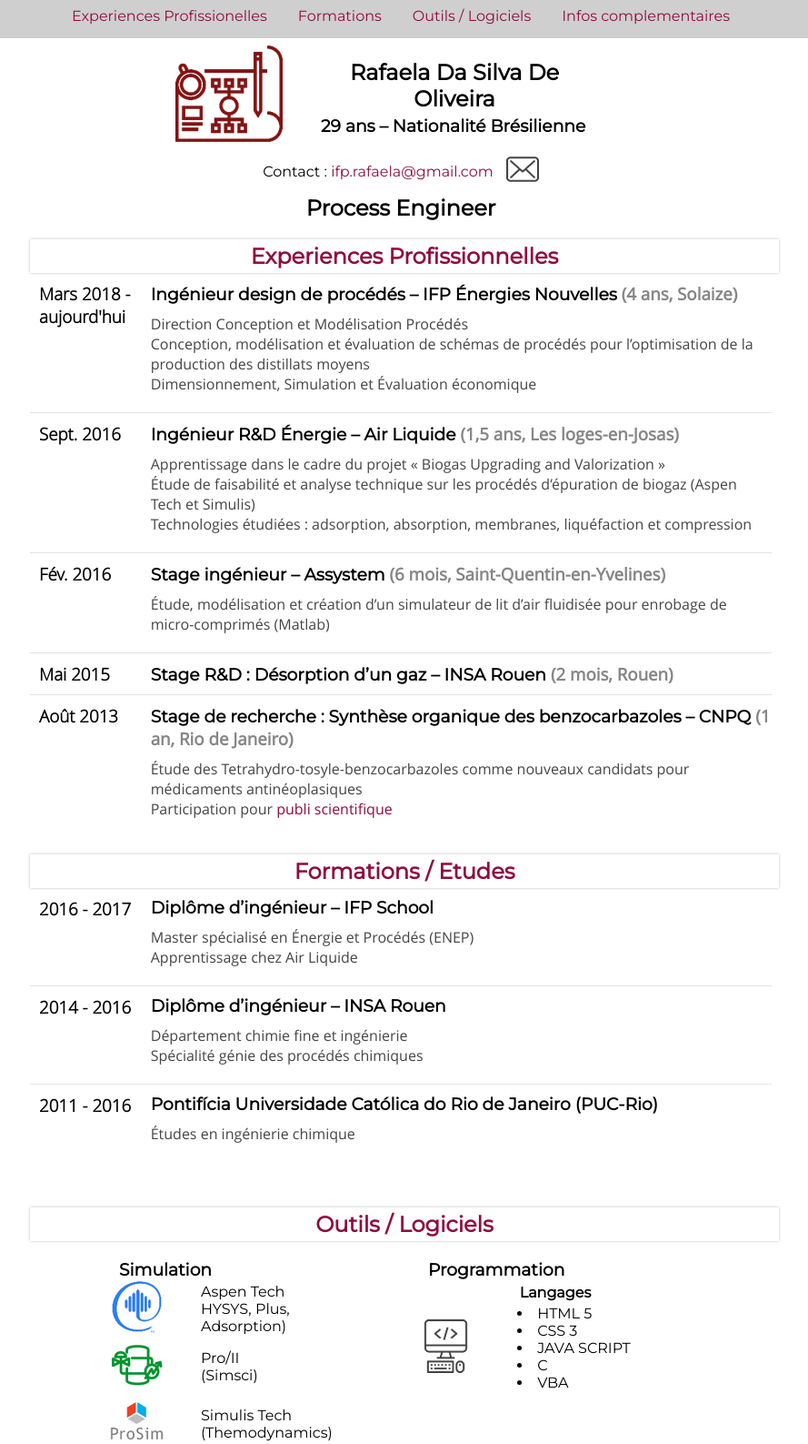
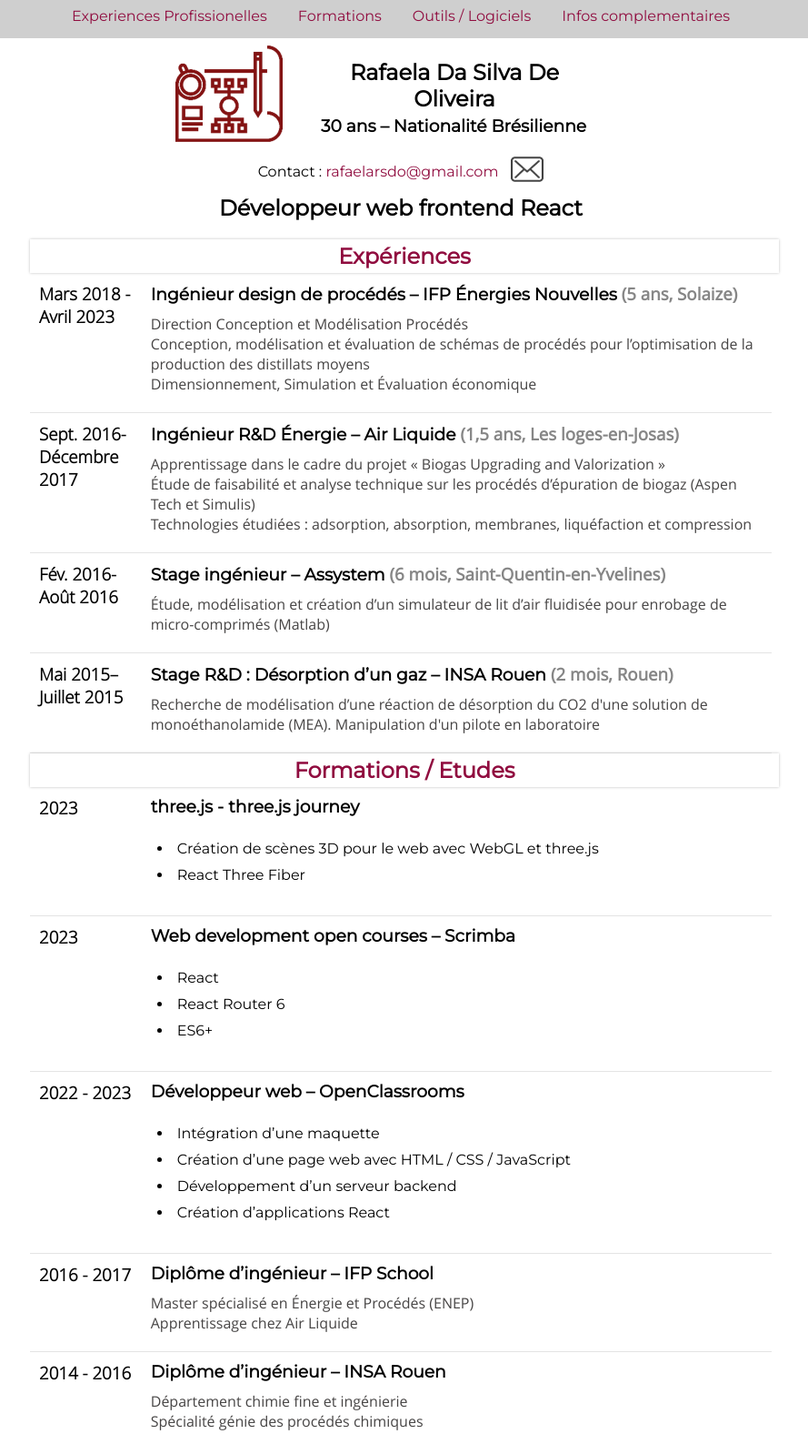
Before and after one commit to rafaeladev/cv, a plain HTML site: page index.html in a window 1280 px wide. Shown: the part 12-1599 px from the top of the page at 91% size, without its empty margins (199-1088 px from the left). Drawn offline with Linux system fonts and the light colour scheme.

Commit message:
cv update

```diff
--- a/index.html
+++ b/index.html
@@ -51,23 +51,23 @@
                         <div class="main_alignflexend"><img src="images/Image1.png"></div>
                         <div class="titre main_alignflexcenter">
                             <h1 class="titres_dry"> Rafaela Da Silva De Oliveira </h1>
-                            <h3>29 ans – Nationalité Brésilienne</h3>
+                            <h3>30 ans – Nationalité Brésilienne</h3>
                         </div>
                     </div>
                     <div class="title_coordonees">
                         <div class="main_flex">
-                            <div class="title_text title_padding main_alignflexcenter">Contact : <a href="mailto:ifp.rafaela@gmail.com" class="hover-underline-animation">ifp.rafaela@gmail.com</a> </div>
+                            <div class="title_text title_padding main_alignflexcenter">Contact : <a href="mailto:ifp.rafaela@gmail.com" class="hover-underline-animation">rafaelarsdo@gmail.com</a> </div>
                             <div class="main_alignflexend title_padding"><img src="images/mail.png"></div>
                         </div>
                     </div>
-                    <h1 class="titres_dry"> Process Engineer </h1>
+                    <h1 class="titres_dry"> Développeur web frontend React</h1>
                 </div>
             <!--Section des Experiences profissionnelles-->
-                <h2 id="Experiences" class="titres_dry">Experiences Profissionnelles</h2>
+                <h2 id="Experiences" class="titres_dry">Expériences</h2>
                     <div class="conteneur main_flex main_alignflexstart">
-                        <div class="date"><h3>Mars 2018 -</br>aujourd'hui</h3></div>
+                        <div class="date"><h3>Mars 2018 -</br>Avril 2023</h3></div>
                         <div class="experiences main_colflex">
-                            <h3>Ingénieur design de procédés – IFP Énergies Nouvelles <span>(4 ans, Solaize)</span> </h3>
+                            <h3>Ingénieur design de procédés – IFP Énergies Nouvelles <span>(5 ans, Solaize)</span> </h3>
 
                             <p>Direction Conception et Modélisation Procédés</br>
                             Conception, modélisation et évaluation de schémas de procédés pour l’optimisation de la production des distillats moyens</br>
@@ -79,7 +79,7 @@
                     <div class="diviseur"></div>
 
                     <div class="conteneur main_flex main_alignflexstart">
-                        <div class="date"><h3>Sept. 2016</h3></div>
+                        <div class="date"><h3>Sept. 2016-</br>Décembre 2017</h3></div>
                         <div class="experiences main_colflex">
                                 <h3>Ingénieur R&D Énergie – Air Liquide <span>(1,5 ans, Les loges-en-Josas)</span></h3>
                                     <p>Apprentissage dans le cadre du projet « Biogas Upgrading and Valorization »</br>
@@ -92,7 +92,7 @@
                     <div class="diviseur"></div>
 
                     <div class="conteneur main_flex main_alignflexstart">
-                            <div class="date"><h3>Fév. 2016</h3></div>
+                            <div class="date"><h3>Fév. 2016-</br>Août 2016</h3></div>
                         <div class="experiences main_colflex">
                                 <h3>Stage ingénieur – Assystem <span>(6 mois, Saint-Quentin-en-Yvelines)</span></h3>
                                 <p>Étude, modélisation et création d’un simulateur de lit d’air fluidisée pour enrobage de micro-comprimés (Matlab)</p>
@@ -102,28 +102,58 @@
                     <div class="diviseur"></div>
 
                     <div class="conteneur main_flex main_alignflexstart">
-                        <div class="date"><h3>Mai 2015</h3></div>
+                        <div class="date"><h3>Mai 2015–</br>Juillet 2015 </h3></div>
                         <div class="experiences main_colflex">
                             <h3>Stage R&D : Désorption d’un gaz – INSA Rouen <span>(2 mois, Rouen)</span></h3>
+                            <p>Recherche de modélisation d’une réaction de désorption du CO2 d'une solution de monoéthanolamide (MEA). Manipulation d'un pilote en laboratoire
+                            </p>
                         </div>
                     </div>
-
                     <div class="diviseur"></div>
-
-                    <div class="conteneur main_flex main_alignflexstart">
-                        <div class="date"><h3>Août 2013</h3></div>
-                        <div class="experiences main_colflex">
-                                <h3>Stage de recherche : Synthèse organique des benzocarbazoles – CNPQ <span>(1 an, Rio de Janeiro)</span></h3>
-
-                                <p>Étude des Tetrahydro-tosyle-benzocarbazoles comme nouveaux candidats pour médicaments antinéoplasiques</br>
-                                Participation pour <a href="www.google.com" class="hover-underline-animation">publi scientifique</a>
-                                </p></br>
-                        </div>
-                    </div>
 
 
             <!--Section des Formations et Etudes-->
                 <h2 id="Formations" class="titres_dry">Formations / Etudes</h2>
+                <div class="conteneur main_flex main_alignflexstart">
+                    <div class="date"><h3>2023</h3></div>
+                    <div class="experiences main_colflex">
+                        <h3>three.js - three.js journey</h3>
+                        <p>
+                            <li>Création de scènes 3D pour le web avec WebGL et three.js</li>
+                            <li>React Three Fiber</li>
+                        </p>
+                    </div>
+                </div>
+
+                <div class="diviseur"></div>
+                <div class="conteneur main_flex main_alignflexstart">
+                    <div class="date"><h3>2023</h3></div>
+                    <div class="experiences main_colflex">
+                        <h3>Web development open courses – Scrimba</h3>
+                        <p>
+                            <li>React</li>
+                            <li>React Router 6</li>
+                            <li>ES6+</li>
+                        </p>
+                    </div>
+                </div>
+
+                <div class="diviseur"></div>
+                <div class="conteneur main_flex main_alignflexstart">
+                    <div class="date"><h3>2022 - 2023</h3></div>
+                    <div class="experiences main_colflex">
+                        <h3>Développeur web – OpenClassrooms</h3>
+                        <p>
+                            <li>Intégration d’une maquette</li>
+                            <li>Création d’une page web avec HTML / CSS / JavaScript</li>
+                            <li>Développement d’un serveur backend</li>
+                            <li>Création d’applications React</li>
+
+                        </p>
+                    </div>
+                </div>
+
+                <div class="diviseur"></div>
                 <div class="conteneur main_flex main_alignflexstart">
                     <div class="date"><h3>2016 - 2017</h3></div>
                     <div class="experiences main_colflex">
@@ -207,11 +237,12 @@
                                     <td colspan="3"><li class="liste main_asidetext">JAVA SCRIPT</li></td>
                                 </tr>
                                 <tr>
-                                    <td colspan="3"><li class="liste main_asidetext">C</li></td>
+                                    <td colspan="3"><li class="liste main_asidetext">React</li></td>
                                 </tr>
                                 <tr>
-                                    <td colspan="3"><li class="liste main_asidetext">VBA</li></td>
+                                    <td colspan="3"><li class="liste main_asidetext">three.js</li></td>
                                 </tr>
+
                         </table>
                     </div>
             </aside>
@@ -263,15 +294,6 @@
 
 
                             <div class="complementinfo allinline">
-                                <div class="inner2 allinline"><img src="images/Image5.png"></div>
-                                 <div class="inner allinline">
-                                        <li><h3>Couture</h3>
-                                            <p>Conception d'accesoires</p>
-                                        </li>
-                                </div>
-                            </div>
-
-                            <div class="complementinfo allinline">
                                 <div class="inner2 allinline"><img src="images/Image6.png"></div>
                                 <div class="inner allinline">
                                     <li><h3>Voyage</h3>
```
